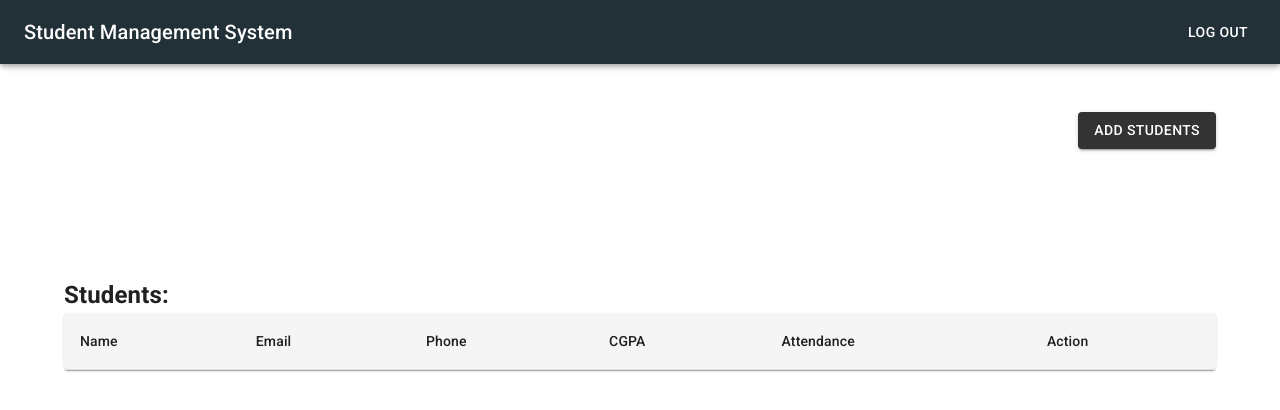
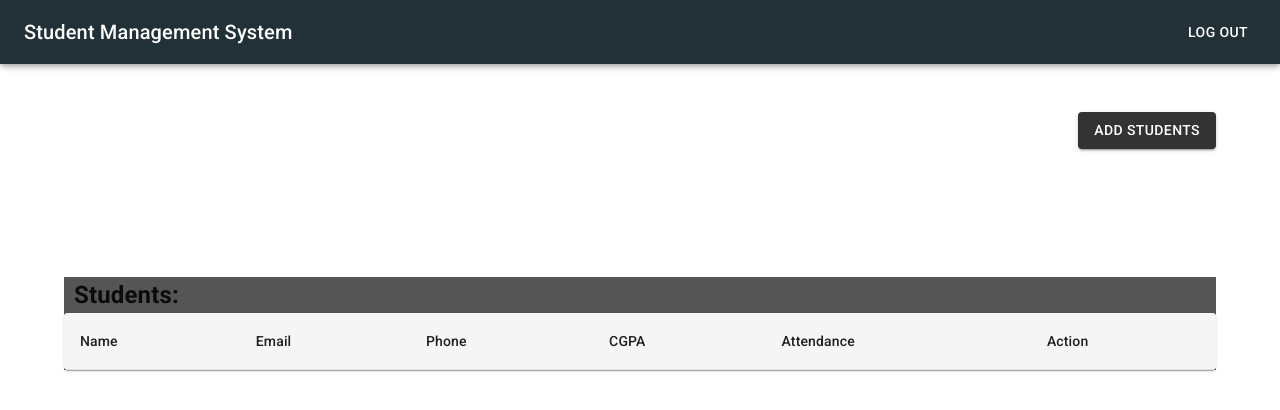
Before and after one commit to msaad973/Student-Management-System, a React (Vite) app: page /viewuser in a window 1280 px wide. Shown: the top 410 px of the page. Built offline with nearby package versions, Linux system fonts and the light colour scheme.

Commit message:
change color and margin left in h3

```diff
--- a/src/pages/ViewUser.jsx
+++ b/src/pages/ViewUser.jsx
@@ -98,8 +98,8 @@ function ViewUser() {
                     setNewUser={setNewUser}
                 />
 
-                <Box>
-                    <h3 style={{ fontSize: '24px', fontWeight: 'bold' }}> Students:</h3>
+                <Box backgroundColor="#555">
+                    <h3 style={{ fontSize: '24px', fontWeight: 'bold' , marginLeft: '10px'}}> Students:</h3>
                     <TableContainer component={Paper}>
                         <Table>
                             <TableHead sx={{ backgroundColor: '#f5f5f5' }}>
```
